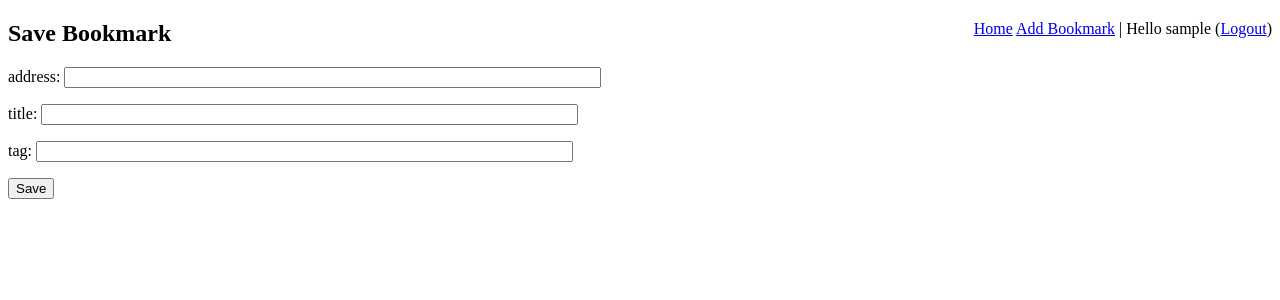
After one commit to amandajeong/Django-Bookmarks, a Django app: page /save/ in a window 1280 px wide. The commit adds this page. Shown: the top 300 px of the page. Run offline with Django 3.2, Linux system fonts and the light colour scheme; the visitor is signed in with stand-in values (Sample User, id 1); some libraries are stand-ins or nearby versions.

Commit message:
added tag functionalities

```diff
--- a/bookmarks/forms.py
+++ b/bookmarks/forms.py
@@ -7,3 +7,21 @@ class RegisterForm(UserCreationForm):
     class Meta:
         model = User
         fields = ['username', 'email', 'password1', 'password2']
+
+
+class BookmarkSaveForm(forms.Form):
+    url = forms.URLField(
+        label='address',
+        widget=forms.TextInput(attrs={'size': 64})
+    )
+
+    title = forms.CharField(
+        label='title',
+        widget=forms.TextInput(attrs={'size': 64})
+    )
+
+    tags = forms.CharField(
+        label='tag',
+        required=False,
+        widget=forms.TextInput(attrs={'size': 64})
+    )
--- a/bookmarks/templates/base.html
+++ b/bookmarks/templates/base.html
@@ -1,15 +1,20 @@
+{% load static %}
+
 <!DOCTYPE html>
 <html lang="en">
 <head>
     <meta charset="UTF-8">
     <title>Django Bookmark</title>
+    <script type="text/javascript" src="{% static 'js/jquery-3.5.1.js' %}"></script>
+    {% block external %} {% endblock %}
 </head>
 
 <body>
 <div id="nav" style="float:right">
     <a href="/">Home</a>
     {% if user.is_authenticated %}
-        <a href="/logout/">Logout</a>
+        <a href="/save/">Add Bookmark</a> | Hello {{ user.username }}
+        (<a href="/logout/">Logout</a>)
     {% else %}
         <a href="/login/">Login</a>
     {% endif %}
--- /dev/null
+++ b/bookmarks/templates/bookmarks/bookmark_save.html
@@ -0,0 +1,13 @@
+{% extends 'base.html' %}
+
+{% block head %} Save Bookmark {% endblock %}
+
+{% block content %}
+
+    <form method="POST" action="">
+        {% csrf_token %}
+        {{ form.as_p }}
+        <input type="submit" value="Save">
+    </form>
+
+{% endblock %}
--- a/bookmarks/urls.py
+++ b/bookmarks/urls.py
@@ -3,9 +3,17 @@ from django.urls import path, include
 from . import views
 
 urlpatterns = [
-    path('register/', views.registerPage, name="register"),
+
+    # session management
+    path('register/', views.register_page, name="register"),
     path('', include('django.contrib.auth.urls')),
 
+    # home view
     path('', views.index, name='home'),
-    path('user/<str:username>', views.userPage, name="user"),
+    path('user/<str:username>/', views.user_page, name="user"),
+    path('tag/<str:tag_name>/', views.tag_page),
+    path('tag/', views.tag_cloud_page, name="tag_cloud"),
+
+    # account management
+    path('save/', views.bookmark_save, name="save")
 ]
--- a/bookmarks/views.py
+++ b/bookmarks/views.py
@@ -1,5 +1,6 @@
 from django.shortcuts import render, get_object_or_404, redirect
 from django.contrib import messages
+from django.contrib.auth.decorators import login_required
 
 from .forms import *
 from .models import *
@@ -15,19 +16,20 @@ def index(request):
     return render(request, 'bookmarks/home.html', context)
 
 
-def userPage(request, username):
+def user_page(request, username):
     user_id = get_object_or_404(User, username=username)
-    bookmarks = user.bookmark_set.all()
+    bookmarks = user_id.bookmark_set.order_by('-id')
 
     context = {
         'username': user_id,
-        'bookmarks': bookmarks
+        'bookmarks': bookmarks,
+        'show_tags': True
     }
 
     return render(request, 'bookmarks/user.html', context)
 
 
-def registerPage(request):
+def register_page(request):
     form = RegisterForm
 
     if request.method == "POST":
@@ -35,13 +37,90 @@ def registerPage(request):
         if form.is_valid():
             form.save()
             user = form.cleaned_data.get('username')
-            messages.success(request,'Account was created for ' + user)
+            messages.success(request, 'Account was created for ' + user)
             return redirect('login')
 
     context = {'form': form}
     return render(request, 'registration/register.html', context)
 
 
-def logoutPage(request):
-    context = {}
-    return render(request, 'registration/logout.html', context)
+@login_required(login_url='/login/')
+def bookmark_save(request):
+    form = BookmarkSaveForm()
+
+    if request.method == "POST":
+        form = BookmarkSaveForm(request.POST)
+        if form.is_valid():
+
+            # extract url or create new
+            link, dummy = Link.objects.get_or_create(
+                url=form.cleaned_data['url']
+            )
+
+            # extract bookmark or create new
+            bookmark, created = Bookmark.objects.get_or_create(
+                user_id=request.user,
+                link_id=link
+            )
+
+            # edit bookmark title
+            bookmark.title = form.cleaned_data['title']
+
+            # if bookmark is edited, erase previous tags
+            if not created:
+                bookmark.tag_set.clear()
+
+            # create new tags
+            tag_names = form.cleaned_data['tags'].split()
+            for tag_name in tag_names:
+                tag, dummy = Tag.objects.get_or_create(name=tag_name)
+                bookmark.tag_set.add(tag)
+
+            # save bookmark
+            bookmark.save()
+            return_url = '/user/' + request.user.username
+            return redirect(return_url)
+
+    context = {'form': form}
+    return render(request, 'bookmarks/bookmark_save.html', context)
+
+
+def tag_page(request, tag_name):
+    tag = get_object_or_404(Tag, name=tag_name)
+    bookmarks = tag.bookmarks.order_by('-id')
+    context = {
+        'bookmarks': bookmarks,
+        'tag_name': tag_name,
+        'show_tags': True,
+        'show_user': True
+    }
+    return render(request, 'bookmarks/tag.html', context)
+
+
+def tag_cloud_page(request):
+    MAX_WEIGHT = 5
+    tags = Tag.objects.order_by('name')
+
+    # Calculate tag, min and max ounts
+    min_count = max_count = tags[0].bookmarks.count()
+    for tag in tags:
+        tag.count = tag.bookmarks.count()
+        if tag.count < min_count:
+            min_count = tag.count
+        if max_count < tag.count:
+            max_count = tag.count
+
+    # Calculate count range. Avoid dividing by zero
+    tag_range = float(max_count - min_count)
+    if tag_range == 0.0:
+        tag_range = 1.0
+
+    # Calculate tag weights
+    for tag in tags:
+        tag.weight = int(
+            MAX_WEIGHT * (tag.count - min_count) / tag_range
+        )
+
+    context = {'tags': tags}
+
+    return render(request, 'bookmarks/tag_cloud.html', context)
```
Also changed, not shown: bookmarks/models.py (+8 -0 lines), bookmarks/templates/bookmark_list.html (added, +36 -0 lines), bookmarks/templates/bookmarks/tag.html (added, +7 -0 lines), bookmarks/templates/bookmarks/tag_cloud.html (added, +14 -0 lines), bookmarks/templates/bookmarks/user.html (+1 -13 lines), bookmarks/templates/registration/logout.html (deleted, +0 -9 lines), bookmarks/migrations/0002_tag.py (added), 1 other file.
